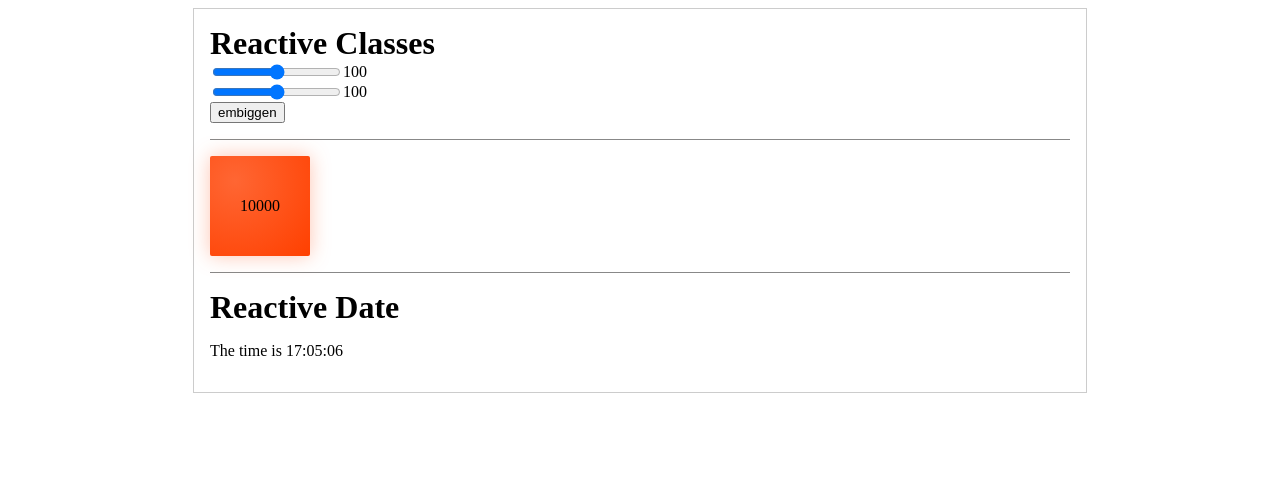
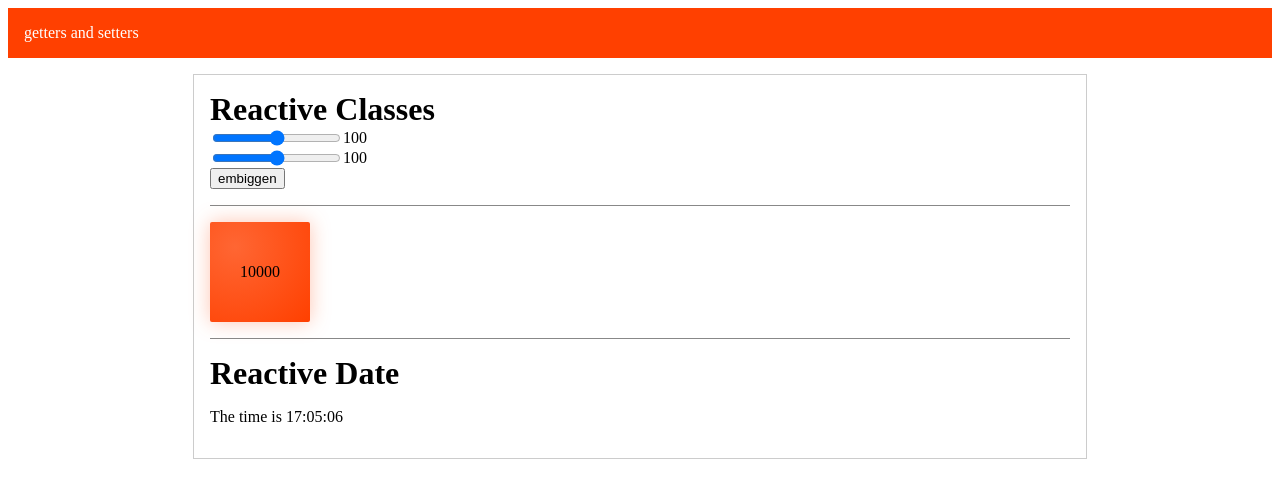
Before and after one commit to kamatealif/svelte-learning, a SvelteKit app: page /Adreactivity in a window 1280 px wide. Shown: the top 498 px of the page. Built offline with nearby package versions, Linux system fonts and the light colour scheme.

Commit message:
add navigation bar with styling to enhance user experience

```diff
--- a/src/routes/Adreactivity/+page.svelte
+++ b/src/routes/Adreactivity/+page.svelte
@@ -33,7 +33,11 @@
 
 	const box = new Box(100, 100);
 </script>
-
+<nav>
+	<ul>
+		<li><a href="Adreactivity/gettersandsetters">getters and setters</a></li>
+	</ul>
+</nav>
 <div class="container">
 	<div>
 		<h1>Reactive Classes</h1>
@@ -65,6 +69,42 @@
 </div>
 
 <style>
+	nav{
+		background: hsl(15 100 50);
+		padding: 1rem;
+		color: white;
+		margin-bottom: 1rem;
+
+	}
+
+	nav ul{
+		list-style: none;
+		padding: 0;
+		margin: 0;
+		display: flex;
+		gap: 1rem;
+	}
+	nav li{
+		display: inline-block;
+	}
+	nav li:hover{
+		text-decoration: underline;
+	}
+	nav li:active{
+		text-decoration: underline;
+	}
+	nav li:focus{
+		text-decoration: underline;
+	}
+	nav li:focus-within{
+		text-decoration: underline;
+	}
+	nav a{
+		color: white;
+		text-decoration: none;
+
+	}
+
 	.container {
 		max-width: 860px;
 		height: 100%;
```
